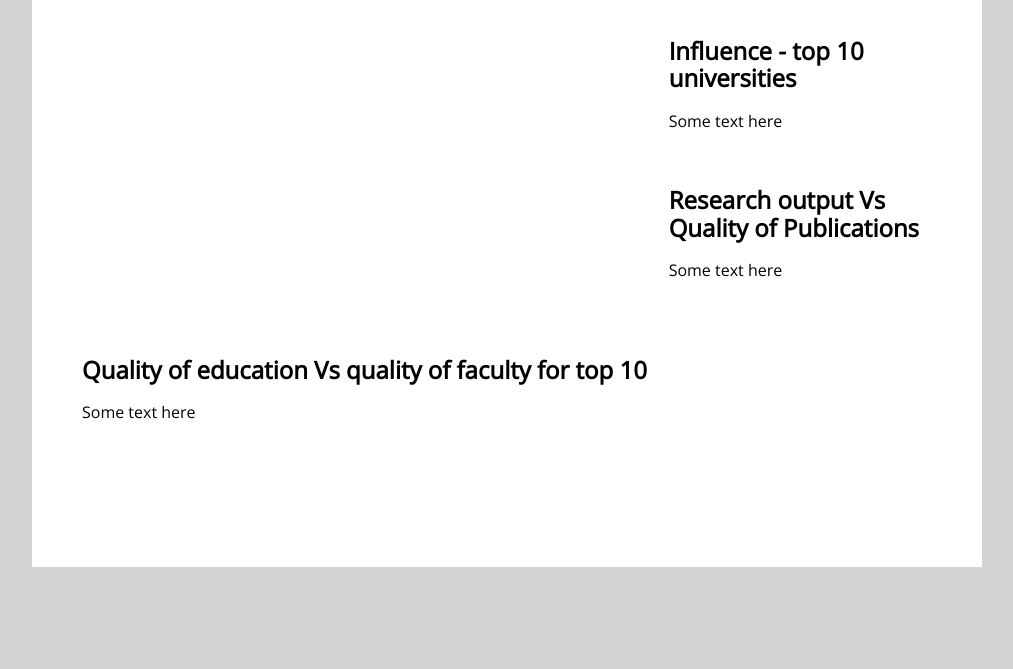
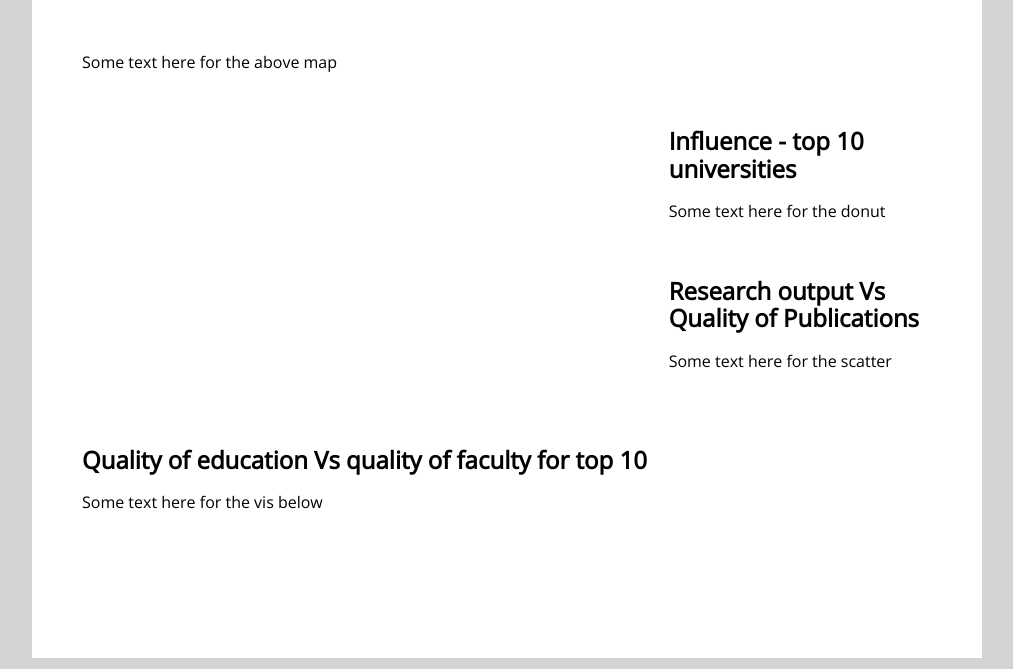
Before and after one commit to utkarshMonash/FIT3179_asgn2, a plain HTML site: page index.html in a window 1280 px wide. Shown: the part 131-800 px from the top of the page, without its empty margins (133-1146 px from the left). Drawn offline with nearby package versions, Linux system fonts and the light colour scheme; a script that the page names is missing.

Commit message:
Update index.html

```diff
--- a/index.html
+++ b/index.html
@@ -35,13 +35,19 @@
   <div id="total_count_map" class="vis-container"></div>
 
   <div class="pure-g">
+      <div class="pure-u-1-1">
+        <p>Some text here for the above map</p>
+      </div>
+  </div>
+
+  <div class="pure-g">
       <div class="pure-u-2-3">
         <div id="donut" class="vis-container"></div>
       </div>
       <div class="pure-u-1-3">
         <div class="description description-right">
           <h2>Influence - top 10 universities</h2>
-          <p>Some text here</p>
+          <p>Some text here for the donut</p>
         </div>
       </div>
 
@@ -54,7 +60,7 @@
       <div class="pure-u-1-3">
         <div class="description description-right">
           <h2>Research output Vs Quality of Publications</h2>
-          <p>Some text here</p>
+          <p>Some text here for the scatter</p>
         </div>
       </div>
 
@@ -64,7 +70,7 @@
   <div class="pure-g">
       <div class="pure-u-1-1">
         <h2>Quality of education Vs quality of faculty for top 10</h2>
-        <p>Some text here</p>
+        <p>Some text here for the vis below</p>
       </div>
   </div>
 
```
